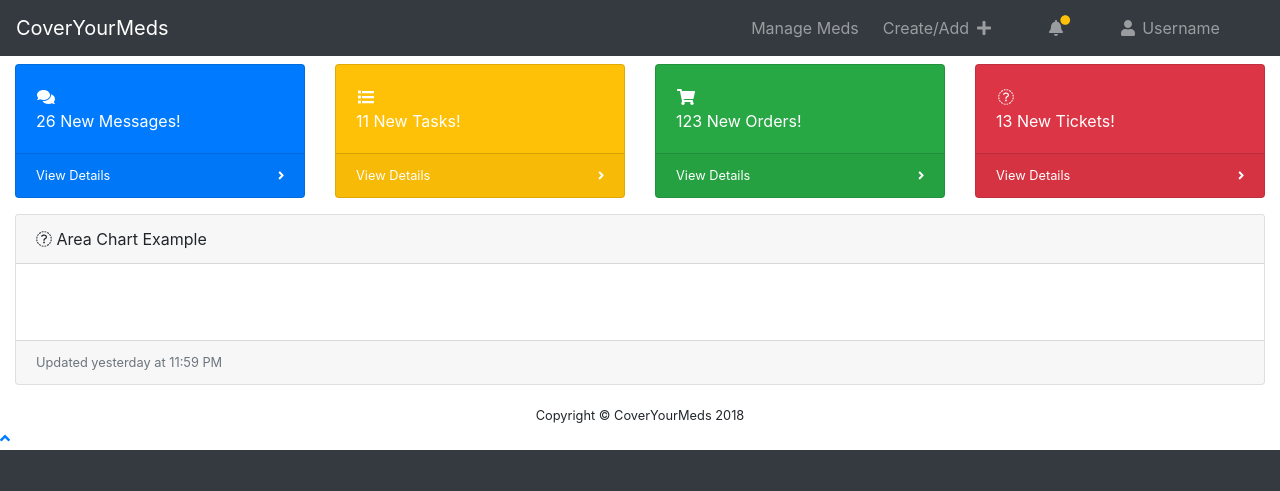
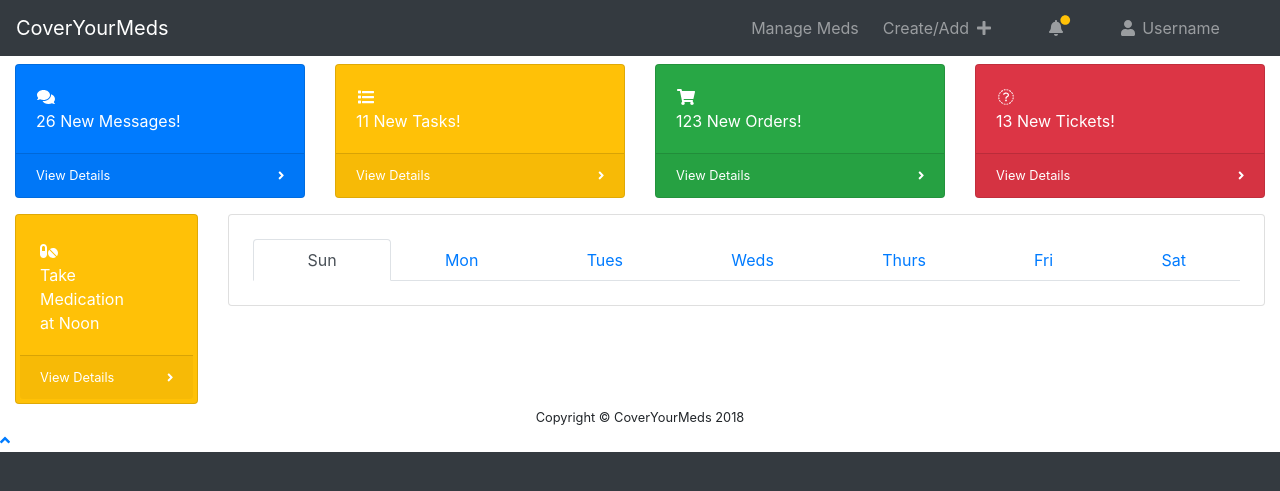
Before and after one commit to CoverYourMeds/Prototype, a Flask app: page / in a window 1280 px wide. Shown: the top 491 px of the page. Run offline with Flask 2, Linux system fonts and the light colour scheme; some libraries are stand-ins or nearby versions.

Commit message:
Basic Layout

```diff
--- a/CoverYourMeds/static/style.css
+++ b/CoverYourMeds/static/style.css
@@ -354,3 +354,16 @@ body.sidenav-toggled .navbar-sidenav-tooltip.show {
     background: #f8f9fa;
   }
 }
+
+
+@media (min-width: 992px) {
+  footer.sticky-footer {
+    width: 100%;
+  }
+}
+
+@media (min-width: 992px) {
+  body.sidenav-toggled footer.sticky-footer {
+    width: 100%;
+  }
+}
--- a/CoverYourMeds/templates/include/head.html
+++ b/CoverYourMeds/templates/include/head.html
@@ -8,7 +8,7 @@
     <!-- Bootstrap core CSS-->
     <link href="/static/node_modules/bootstrap/dist/css/bootstrap.min.css" rel="stylesheet">
     <!-- Custom fonts for this template-->
-    <script defer src="https://use.fontawesome.com/releases/v5.0.6/js/all.js"></script>
+    <script defer src="https://use.fontawesome.com/releases/v5.0.7/js/all.js"></script>
     <!-- Page level plugin CSS-->
     <link href="vendor/datatables/dataTables.bootstrap4.css" rel="stylesheet">
     <!-- Custom styles for this template-->
--- a/CoverYourMeds/templates/index.html
+++ b/CoverYourMeds/templates/index.html
@@ -84,21 +84,49 @@
             </div>
         </div>
         <!-- Area Chart Example-->
-        <div class="card mb-3">
-            <div class="card-header">
-                <i class="fa fa-area-chart"></i> Area Chart Example
+        <div class="row">
+            <div class="col-lg-2">
+                <div class="card text-white bg-warning p-1">
+                    <div class="card-body">
+                        <div class="card-body-icon">
+                            <i class="fas fa-pills"></i>
+                        </div>
+                        <div class="mr-5">Take Medication at Noon</div>
+                    </div>
+                    <a class="card-footer text-white clearfix small z-1" href="#">
+                        <span class="float-left">View Details</span>
+                        <span class="float-right">
+                <i class="fa fa-angle-right"></i>
+              </span>
+                    </a>
+                </div>
             </div>
-            <div class="card-body">
-                <canvas id="myAreaChart" width="100%" height="30"></canvas>
-            </div>
-            <div class="card-footer small text-muted">Updated yesterday at 11:59 PM</div>
-        </div>
-        <div class="row">
-            <div class="col-lg-8">
-
-            </div>
-            <div class="col-lg-4">
-
+            <div class="col-lg-10">
+                <div class="card p-4">
+                    <ul class="nav nav-tabs nav-fill">
+                        <li class="nav-item">
+                            <a class="nav-link active" id="sun" href="#">Sun</a>
+                        </li>
+                        <li class="nav-item">
+                            <a class="nav-link" id="mon" href="#">Mon</a>
+                        </li>
+                        <li class="nav-item">
+                            <a class="nav-link" id="tues" href="#">Tues</a>
+                        </li>
+                        <li class="nav-item">
+                            <a class="nav-link" id="weds" href="#">Weds</a>
+                        </li>
+                        <li class="nav-item">
+                            <a class="nav-link" id="thurs" href="#">Thurs</a>
+                        </li>
+                        <li class="nav-item">
+                            <a class="nav-link" id="fri" href="#">Fri</a>
+                        </li>
+                        <li class="nav-item">
+                            <a class="nav-link" id="sat" href="#">Sat</a>
+                        </li>
+                    </ul>
+                </div>
             </div>
         </div>
     </div>
@@ -111,29 +139,11 @@
             </div>
         </div>
     </footer>
+
     <!-- Scroll to Top Button-->
     <a class="scroll-to-top rounded" href="#page-top">
         <i class="fa fa-angle-up"></i>
     </a>
-    <!-- Logout Modal-->
-    <div class="modal fade" id="exampleModal" tabindex="-1" role="dialog" aria-labelledby="exampleModalLabel"
-         aria-hidden="true">
-        <div class="modal-dialog" role="document">
-            <div class="modal-content">
-                <div class="modal-header">
-                    <h5 class="modal-title" id="exampleModalLabel">Ready to Leave?</h5>
-                    <button class="close" type="button" data-dismiss="modal" aria-label="Close">
-                        <span aria-hidden="true">×</span>
-                    </button>
-                </div>
-                <div class="modal-body">Select "Logout" below if you are ready to end your current session.</div>
-                <div class="modal-footer">
-                    <button class="btn btn-secondary" type="button" data-dismiss="modal">Cancel</button>
-                    <a class="btn btn-primary" href="login.html">Logout</a>
-                </div>
-            </div>
-        </div>
-    </div>
 
     {% include 'include/scripts.html' %}
 
```
